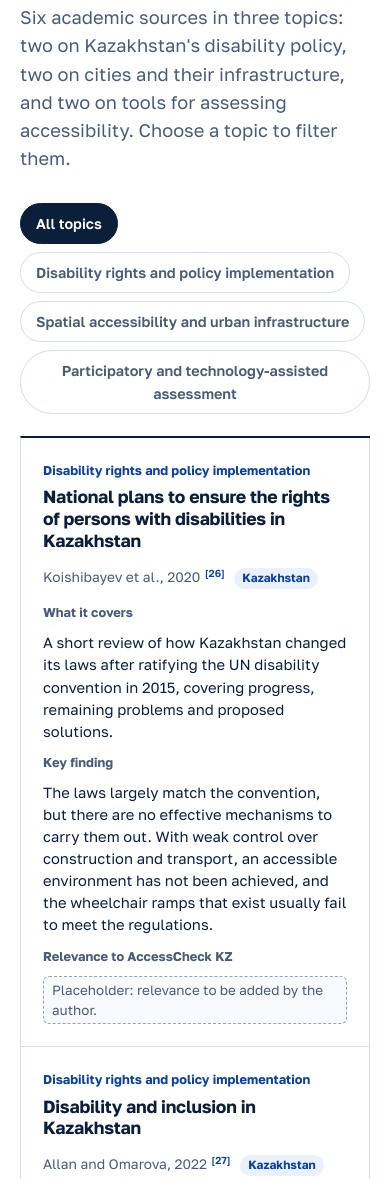
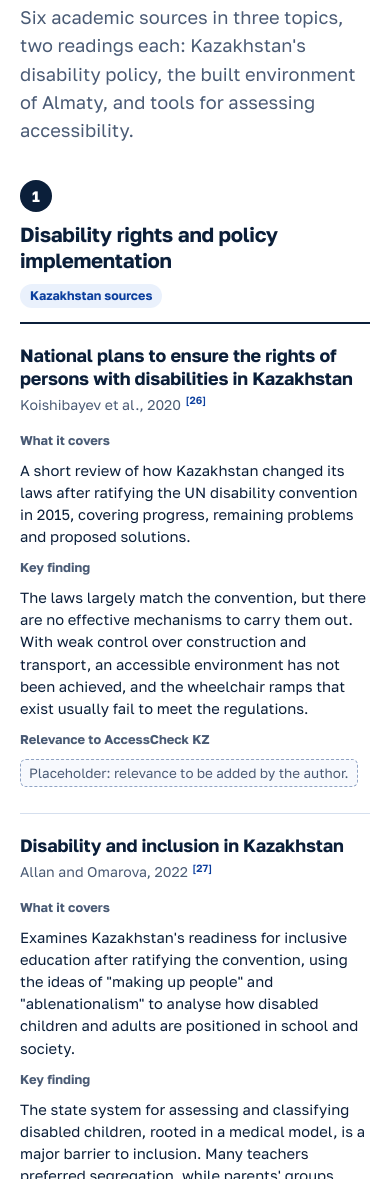
Before and after one commit to AidaKairat/AccessCheck-KZ, a plain HTML site: page index.html in a window 390 px wide. Shown: the part 7606-8785 px from the top of the page. Drawn offline with Linux system fonts and the light colour scheme.

Commit message:
Organise Current research into three topic rows with two readings each
Replaces Fraser et al. with Tolegen et al. (2023) per the author's corrected
sources, completes the Abdrassilova and Murzagaliyeva card from the paper,
removes the topic filter, and updates the draft debates and gaps.

Co-Authored-By: Claude Fable 5.2 <noreply@anthropic.com>
Claude-Session: https://claude.ai/code/session_01CzKDCvcRSyn3mBC1BfSz5a

```diff
--- a/css/styles.css
+++ b/css/styles.css
@@ -171,16 +171,16 @@ h4 { font-size: 1rem; font-weight: 700; line-height: 1.3; }
 .limits p { margin-top: 6px; font-size: 0.97rem; line-height: 1.55; color: var(--soft); }
 
 /* ---------- research ---------- */
-.chips { margin-top: 30px; display: flex; flex-wrap: wrap; gap: 8px; }
-.chips button { border: 1.5px solid var(--line); background: var(--paper); border-radius: 999px; padding: 8px 15px; font-size: 0.9rem; font-weight: 600; cursor: pointer; color: var(--soft); }
-.chips button:hover { border-color: var(--blue); color: var(--ink); }
-.chips button[aria-pressed="true"] { background: var(--ink); border-color: var(--ink); color: #fff; }
-.papers { margin-top: 22px; display: grid; grid-template-columns: repeat(auto-fill, minmax(290px, 1fr)); gap: 0; border-top: 2px solid var(--ink); border-left: 1px solid var(--line); }
-.paper { padding: 22px; border-right: 1px solid var(--line); border-bottom: 1px solid var(--line); }
-.paper-approach { font-size: 0.8rem; font-weight: 700; color: var(--blue-deep); }
-.band .paper h3 { margin-top: 6px; font-size: 1.1rem; }
-.paper-cite { margin-top: 2px; font-size: 0.86rem; color: var(--soft); }
-.scope { display: inline-block; margin-left: 6px; padding: 1px 8px; border-radius: 999px; background: var(--sky); color: var(--blue-deep); font-size: 0.74rem; font-weight: 700; }
+.topics { margin-top: 36px; display: grid; gap: 44px; }
+.topic-head { display: flex; flex-wrap: wrap; align-items: center; gap: 10px 12px; padding-bottom: 14px; border-bottom: 2px solid var(--ink); }
+.topic-head .n { width: 32px; height: 32px; background: var(--ink); color: #fff; font-size: 0.95rem; }
+.band .topic-head h3 { margin-top: 0; font-size: 1.28rem; }
+.scope { display: inline-block; padding: 2px 10px; border-radius: 999px; background: var(--sky); color: var(--blue-deep); font-size: 0.78rem; font-weight: 700; }
+.pair { display: grid; grid-template-columns: repeat(2, minmax(0, 1fr)); }
+.paper { padding: 24px 28px 26px 0; }
+.paper + .paper { padding: 24px 0 26px 28px; border-left: 1px solid var(--line); }
+.paper h4 { font-size: 1.12rem; line-height: 1.3; letter-spacing: -0.01em; text-wrap: balance; }
+.paper-cite { margin-top: 4px; font-size: 0.88rem; color: var(--soft); }
 .slot { display: inline-block; padding: 3px 8px; border: 1.5px dashed #8FA3C4; border-radius: 6px; background: #F7F9FD; font-size: 0.84rem; color: var(--soft); }
 .refs li.ref-pending { border: 1.5px dashed #8FA3C4; background: #F7F9FD; }
 .paper dl { margin-top: 14px; display: grid; gap: 10px; font-size: 0.92rem; line-height: 1.5; }
@@ -348,6 +348,9 @@ input[type="checkbox"], input[type="radio"] { width: 20px; height: 20px; accent-
   .levels { grid-template-columns: 1fr; }
   .levels button { border-right: 0; border-bottom: 1px solid var(--line); }
   .chart-card, .demo-stage, .demo-form, .report, .calc-in, .calc-out, .versus-card { padding: 18px; }
+  .pair { grid-template-columns: 1fr; }
+  .paper, .paper + .paper { padding: 20px 0; border-left: 0; }
+  .paper + .paper { border-top: 1px solid var(--line); }
   .mrow { grid-template-columns: 1fr 1fr; }
   .mhead { display: none; }
   .mrow > span:first-child, .mrow > .res { grid-column: 1 / -1; }
--- a/index.html
+++ b/index.html
@@ -159,10 +159,9 @@
 <section id="research" class="band">
   <div class="wrap">
     <h2>Current research</h2>
-    <p class="intro">Six academic sources in three topics: two on Kazakhstan's disability policy, two on cities and their infrastructure, and two on tools for assessing accessibility. Choose a topic to filter them.</p>
+    <p class="intro">Six academic sources in three topics, two readings each: Kazakhstan's disability policy, the built environment of Almaty, and tools for assessing accessibility.</p>
 
-    <div class="chips" role="group" aria-label="Filter by topic" id="approachChips"></div>
-    <div class="papers" id="papers"></div>
+    <div class="topics" id="papers"></div>
 
     <div class="two-col">
       <div>
@@ -170,8 +169,8 @@
         <dl class="debates">
           <dt>Law on paper or change on the ground</dt>
           <dd>Koishibayev and colleagues find Kazakhstan's legislation largely consistent with the UN convention, but without effective mechanisms to carry it out.<a class="cite" href="#ref-26">[26]</a> The UN committee's 2024 review makes a similar point about the lack of binding enforcement of accessibility standards.<a class="cite" href="#ref-4">[4]</a></dd>
-          <dt>Accessibility as distance or as usability</dt>
-          <dd>Fraser and colleagues measure access as how far buildings are from community resources.<a class="cite" href="#ref-29">[29]</a> The assessment tools measure barriers along the route, such as missing ramps and obstacles.<a class="cite" href="#ref-28">[28]</a><a class="cite" href="#ref-30">[30]</a> Koishibayev and colleagues add a third meaning: a ramp can be present and still fail the regulations.<a class="cite" href="#ref-26">[26]</a></dd>
+          <dt>Satisfactory for pedestrians, or accessible for everyone</dt>
+          <dd>Tolegen and colleagues rate pedestrian access in an Almaty district as satisfactory overall, while listing missing ramps among its faults.<a class="cite" href="#ref-29">[29]</a> Abdrassilova and Murzagaliyeva, looking at the same city from the position of low-mobility groups, conclude that people with disabilities generally cannot move around safely without help.<a class="cite" href="#ref-16">[16]</a></dd>
           <dt>Detect from images or ask the people affected</dt>
           <dd>Moreira and colleagues automate detection from street imagery.<a class="cite" href="#ref-28">[28]</a> Sfounis and colleagues start from focus groups with people with disabilities to decide what a model should measure at all.<a class="cite" href="#ref-30">[30]</a></dd>
         </dl>
@@ -180,8 +179,9 @@
       <div>
         <h3>Gaps this project responds to</h3>
         <ul class="gaps">
-          <li><b>The three topics rarely meet.</b> In this set, the Kazakhstan sources deal with law, education policy and architecture, while the assessment tools were developed and tested in Portugal and Greece.<a class="cite" href="#ref-28">[28]</a><a class="cite" href="#ref-30">[30]</a> AccessCheck KZ sits where they overlap.</li>
-          <li><b>Compliance is named as the problem but not measured.</b> Ramps that fail the regulations are reported for Kazakhstan,<a class="cite" href="#ref-26">[26]</a> yet the detection pipeline in this set identifies whether a ramp is present or missing, not whether it complies.<a class="cite" href="#ref-28">[28]</a></li>
+          <li><b>The three topics rarely meet.</b> The Kazakhstan sources deal with law, education policy and architecture. The assessment tools were developed and tested in Portugal and Greece.<a class="cite" href="#ref-28">[28]</a><a class="cite" href="#ref-30">[30]</a> AccessCheck KZ sits where they overlap.</li>
+          <li><b>Compliance is named as the problem but not measured at scale.</b> Ramps that fail the regulations are reported for Kazakhstan in the policy source and in both Almaty studies.<a class="cite" href="#ref-26">[26]</a><a class="cite" href="#ref-16">[16]</a><a class="cite" href="#ref-29">[29]</a> The detection pipeline in this set identifies whether a ramp is present or missing, not whether it complies.<a class="cite" href="#ref-28">[28]</a></li>
+          <li><b>Evidence stops at one city.</b> Both built-environment studies rely on manual field surveys in Almaty, one of them in part of a single district.<a class="cite" href="#ref-16">[16]</a><a class="cite" href="#ref-29">[29]</a> Nothing in the set covers other regions or rural areas.</li>
         </ul>
         <p class="placeholder"><b>Placeholder, author content.</b> Add the gaps you identify in your six sources here.</p>
       </div>
@@ -254,7 +254,7 @@
             <div class="mrow mhead" role="row"><span role="columnheader">Item</span><span role="columnheader">Measured</span><span role="columnheader">Limit</span><span role="columnheader">Result</span></div>
             <div id="measureRows"></div>
           </div>
-          <p class="placeholder small"><b>Placeholder, evidence needed.</b> Limits are left blank on purpose. The numeric requirements in SP RK 3.06-101-2012 could not be verified from an open copy. Enter them from the official text.</p>
+          <p class="placeholder small"><b>Placeholder, evidence needed.</b> Limits are left blank on purpose. One source reports a maximum ramp gradient of 1:20 (5%) and handrails at 0.7 and 0.9 m under the earlier SP RK 3.06-15-2005.<a class="cite" href="#ref-16">[16]</a> Confirm the current values in SP RK 3.06-101-2012 before entering them.</p>
           <p class="small evidence">What a model would face here: none of the studies reviewed measures compliance from a single photo.</p>
         </fieldset>
 
@@ -399,7 +399,7 @@
         <h3>How AI was used to make this site</h3>
         <ul class="plain">
           <li>The site's code, layout and first-draft text were generated with Claude (Anthropic) on 15 November 2026 from the author's written brief.</li>
-          <li>The six sources in "Current research" were chosen by the author. The assistant read five of them from PDFs supplied by the author and drafted the summaries and key findings shown; the Almaty study [16] was summarised from its abstract only.</li>
+          <li>The six sources in "Current research" were chosen by the author. The assistant read them from PDFs supplied by the author and drafted the summaries, key findings, debates and gaps shown.</li>
           <li>Other sources were found through web search by the same assistant. Figures were taken from the pages listed below and paraphrased.</li>
           <li>Results for reference [14] were read from the authors' conference slides, not the paper's tables.</li>
           <li>The hero drawing and the sample scene are illustrations written as code. No image was produced by an image-generation model.</li>
--- a/js/data.js
+++ b/js/data.js
@@ -31,7 +31,7 @@ window.ACK = (function () {
     { id: 26, text: 'Koishibayev, M. M., Nechayeva, Y. L., and Kapitsyn, V. M. (2020). "National plans to ensure the rights of persons with disabilities in Kazakhstan: amendments to the legislation." Disability & Society, 35(8), 1355-1359.', url: 'https://doi.org/10.1080/09687599.2019.1698153' },
     { id: 27, text: 'Allan, J., and Omarova, T. (2022). "Disability and inclusion in Kazakhstan." Disability & Society, 37(7), 1067-1084.', url: 'https://doi.org/10.1080/09687599.2020.1867073' },
     { id: 28, text: 'Moreira, R. S., Moita, S., Torres, J. M., Gouveia, F., Dinis, M. A. P., Ferreira, D., Araujo, M., and Guerreiro, M. J. S. (2025). "Automating City Accessibility Constraints Mapping Through AI-Assisted Scanning of Street View Imagery." IET Smart Cities, 7(1), e70020.', url: 'https://doi.org/10.1049/smc2.70020' },
-    { id: 29, text: 'Fraser, T., Feeley, O., Ridge, A., Cervini, A., Rago, V., Gilmore, K., Worthington, G., and Berliavsky, I. (2024). "How far I\'ll go: Social infrastructure accessibility and proximity in urban neighborhoods." Landscape and Urban Planning, 241, 104922.', url: 'https://doi.org/10.1016/j.landurbplan.2023.104922' },
+    { id: 29, text: 'Tolegen, Z., Konbr, U., Karzhaubayeva, S., Sadvokasova, G., Nauryzbayeva, A., and Amandykova, D. (2023). "Assessment of Safe Access to Pedestrian Infrastructure Facilities in the City of Almaty, Kazakhstan." Civil Engineering and Architecture, 11(1), 351-371.', url: 'https://doi.org/10.13189/cea.2023.110128' },
     { id: 30, text: 'Sfounis, D., Kolovos, D., Kostas, A., Tsoukalidis, I., and Karasavvoglou, A. (2024). "Use of an AI-based digital prediction model for the evaluation of urban infrastructure in terms of accessibility and efficient urban movement for people with disabilities." Intellectual Economics, 18(2), 237-260.', url: 'https://doi.org/10.13165/IE-24-18-2-01' }
   ];
 
@@ -111,41 +111,41 @@ window.ACK = (function () {
     }
   };
 
+  /* Three topics chosen by the author, two readings each. */
   var approaches = [
-    { key: 'all', label: 'All topics' },
-    { key: 'policy', label: 'Disability rights and policy implementation' },
-    { key: 'spatial', label: 'Spatial accessibility and urban infrastructure' },
-    { key: 'tech', label: 'Participatory and technology-assisted assessment' }
+    { key: 'policy', label: 'Disability rights and policy implementation', scope: 'Kazakhstan sources' },
+    { key: 'spatial', label: 'Spatial accessibility and urban infrastructure', scope: 'Kazakhstan sources' },
+    { key: 'tech', label: 'Participatory and technology-assisted accessibility assessment', scope: 'Global sources' }
   ];
 
-  /* Six sources chosen by the author, two per topic.
-     summary: what the source covers. Leave finding or relevance as '' to show a placeholder. */
+  /* summary: what the source covers. Leave finding or relevance as '' to show a placeholder. */
   var papers = [
-    { ref: 26, approach: 'policy', scope: 'Kazakhstan', cite: 'Koishibayev et al., 2020',
+    { ref: 26, approach: 'policy', cite: 'Koishibayev et al., 2020',
       title: 'National plans to ensure the rights of persons with disabilities in Kazakhstan',
       summary: 'A short review of how Kazakhstan changed its laws after ratifying the UN disability convention in 2015, covering progress, remaining problems and proposed solutions.',
       finding: 'The laws largely match the convention, but there are no effective mechanisms to carry them out. With weak control over construction and transport, an accessible environment has not been achieved, and the wheelchair ramps that exist usually fail to meet the regulations.',
       relevance: '' },
-    { ref: 27, approach: 'policy', scope: 'Kazakhstan', cite: 'Allan and Omarova, 2022',
+    { ref: 27, approach: 'policy', cite: 'Allan and Omarova, 2022',
       title: 'Disability and inclusion in Kazakhstan',
       summary: 'Examines Kazakhstan\'s readiness for inclusive education after ratifying the convention, using the ideas of "making up people" and "ablenationalism" to analyse how disabled children and adults are positioned in school and society.',
       finding: 'The state system for assessing and classifying disabled children, rooted in a medical model, is a major barrier to inclusion. Many teachers preferred segregation, while parents\' groups have managed to influence policy and practice.',
       relevance: '' },
-    { ref: 16, approach: 'spatial', scope: 'Kazakhstan', cite: 'Abdrassilova and Murzagaliyeva, 2020',
-      title: 'Accessibility as a criterion of quality in an architectural spatial environment',
-      summary: 'Architectural and planning analysis of Almaty for people with limited mobility. Argues that barrier-free access is a core measure of the quality of a city\'s built environment.',
-      finding: '', relevance: '' },
-    { ref: 29, approach: 'spatial', scope: 'Global', cite: 'Fraser et al., 2024',
-      title: 'How far I\'ll go: social infrastructure accessibility and proximity in urban neighborhoods',
-      summary: 'Measures the distance from every building in Boston (85,592 buildings) to community spaces, places of worship, social businesses and parks, and models how demographics and urban design relate to that distance. The study is about access by neighbourhood, not about disability.',
-      finding: 'Strong race- and income-related gaps in access to social infrastructure, which remain after controlling for demographics and physical infrastructure.',
+    { ref: 16, approach: 'spatial', cite: 'Abdrassilova and Murzagaliyeva, 2020',
+      title: 'Accessibility as a criterion of quality in an architectural spatial environment (Almaty)',
+      summary: 'Architectural study of Almaty for low-mobility groups, based on a review of standards and a field survey of buildings with measurements and photographs, carried out since 2013.',
+      finding: 'Despite a city programme in 2017-2018 that rebuilt 103 km of sidewalks and added more than 2,000 ramps, people with disabilities generally cannot move around safely unassisted. Ramps are often steeper than the 1:20 gradient the standard requires, lack handrails and tactile warnings, or are blocked. Almaty\'s 3-4% natural slope adds to the difficulty.',
       relevance: '' },
-    { ref: 30, approach: 'tech', scope: 'Global', cite: 'Sfounis et al., 2024',
+    { ref: 29, approach: 'spatial', cite: 'Tolegen et al., 2023',
+      title: 'Assessment of safe access to pedestrian infrastructure facilities in Almaty',
+      summary: 'Evaluates the comfort and safety of pedestrian routes in part of Almaty\'s Bostandyk district using aerial photography, a field survey and the Pedestrian Comfort Level method. The area was divided into ten sectors with 19 large infrastructure facilities.',
+      finding: 'Overall access was rated satisfactory, but the survey lists recurring problems: missing ramps for people with limited mobility, ramp slopes that do not meet the regulations (worse in snow and rain), parked cars that force pedestrians onto the road, sidewalks narrower than 1.5 m, and poor lighting.',
+      relevance: '' },
+    { ref: 30, approach: 'tech', cite: 'Sfounis et al., 2024',
       title: 'An AI-based digital prediction model for evaluating urban infrastructure accessibility',
       summary: 'Proposes an AI model to evaluate urban accessibility and predict problem areas. To decide what the model should measure, the authors held two focus groups (13 participants) with members of two social inclusion organisations in Eastern Macedonia and Thrace, Greece.',
       finding: 'Produces a set of obstacles, as perceived by people with disabilities, that are measurable enough for an AI system, and a method for collecting pilot-route data to build a first training dataset. The model itself is a proposal, not yet a trained system.',
       relevance: '' },
-    { ref: 28, approach: 'tech', scope: 'Global', cite: 'Moreira et al., 2025',
+    { ref: 28, approach: 'tech', cite: 'Moreira et al., 2025',
       title: 'Automating city accessibility constraints mapping with AI and street view imagery',
       summary: 'Presents ACAMAI, a two-stage pipeline: a YOLOv8 detector trained on Project Sidewalk data plus a local Porto dataset, then automated scanning of 360-degree Google Street View panoramas, with results placed on OpenStreetMap.',
       finding: 'Adding local images improved results: 91% recall and 85% precision for curb ramps. In panorama scanning, a fine 2-degree step reached 90% recall for curb ramps and 93% for obstacles, but produced many repeated detections that lowered overall precision.',
--- a/js/main.js
+++ b/js/main.js
@@ -79,26 +79,17 @@
     });
   });
 
-  /* ---------- research filter ---------- */
-  var chips = $('approachChips'), papers = $('papers'), approach = 'all';
-  var approachLabel = {}; D.approaches.forEach(function (a) { approachLabel[a.key] = a.label; });
-  function drawPapers() {
-    chips.innerHTML = D.approaches.map(function (a) {
-      return '<button type="button" aria-pressed="' + (a.key === approach) + '" data-key="' + a.key + '">' + esc(a.label) + '</button>';
+  /* ---------- research: three topics, two readings per row ---------- */
+  (function () {
+    var ph = function (what) { return '<span class="slot">Placeholder: ' + what + ' to be added by the author.</span>'; };
+    $('papers').innerHTML = D.approaches.map(function (a, n) {
+      var cards = D.papers.filter(function (p) { return p.approach === a.key; }).map(function (p) {
+        return '<article class="paper"><h4>' + esc(p.title) + '</h4><p class="paper-cite">' + esc(p.cite) + ' <a class="cite" href="#ref-' + p.ref + '">[' + p.ref + ']</a></p>' +
+          '<dl><dt>What it covers</dt><dd>' + (p.summary ? esc(p.summary) : ph('summary')) + '</dd><dt>Key finding</dt><dd>' + (p.finding ? esc(p.finding) : ph('key finding')) + '</dd><dt>Relevance to AccessCheck KZ</dt><dd>' + (p.relevance ? esc(p.relevance) : ph('relevance')) + '</dd></dl></article>';
+      }).join('');
+      return '<section class="topic" aria-labelledby="topic-' + a.key + '"><header class="topic-head"><span class="n">' + (n + 1) + '</span><h3 id="topic-' + a.key + '">' + esc(a.label) + '</h3><span class="scope">' + esc(a.scope) + '</span></header><div class="pair">' + cards + '</div></section>';
     }).join('');
-    var list = D.papers.filter(function (p) { return approach === 'all' || p.approach === approach; });
-    var ph = function (what) { return '<span class="slot">Placeholder: ' + what + ' to be added by the author.</span>'; };
-    papers.innerHTML = list.map(function (p) {
-      return '<article class="paper"><p class="paper-approach">' + esc(approachLabel[p.approach]) + '</p><h3>' + esc(p.title) + '</h3><p class="paper-cite">' + esc(p.cite) + ' <a class="cite" href="#ref-' + p.ref + '">[' + p.ref + ']</a> <span class="scope">' + esc(p.scope) + '</span></p>' +
-        '<dl><dt>What it covers</dt><dd>' + (p.summary ? esc(p.summary) : ph('summary')) + '</dd><dt>Key finding</dt><dd>' + (p.finding ? esc(p.finding) : ph('key finding')) + '</dd><dt>Relevance to AccessCheck KZ</dt><dd>' + (p.relevance ? esc(p.relevance) : ph('relevance')) + '</dd></dl></article>';
-    }).join('');
-  }
-  chips.addEventListener('click', function (e) {
-    var b = e.target.closest('button'); if (!b) return;
-    approach = b.getAttribute('data-key'); drawPapers();
-    var again = chips.querySelector('[data-key="' + approach + '"]'); if (again) again.focus();
-  });
-  drawPapers();
+  })();
 
   /* ---------- cost estimate ---------- */
   function val(id) { var v = parseFloat($(id).value); return isFinite(v) && v >= 0 ? v : 0; }
```
Also changed, not shown: 1 other file.
